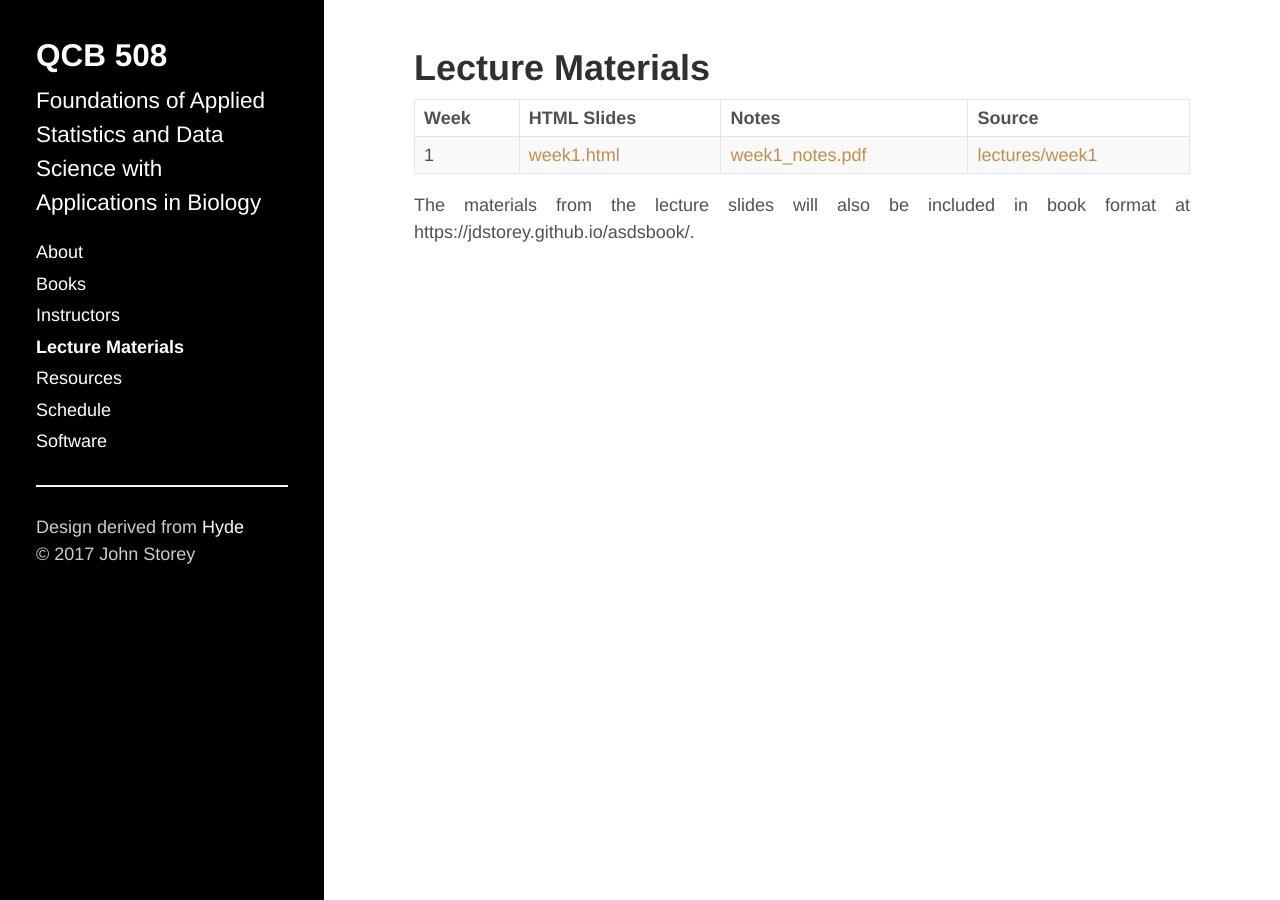
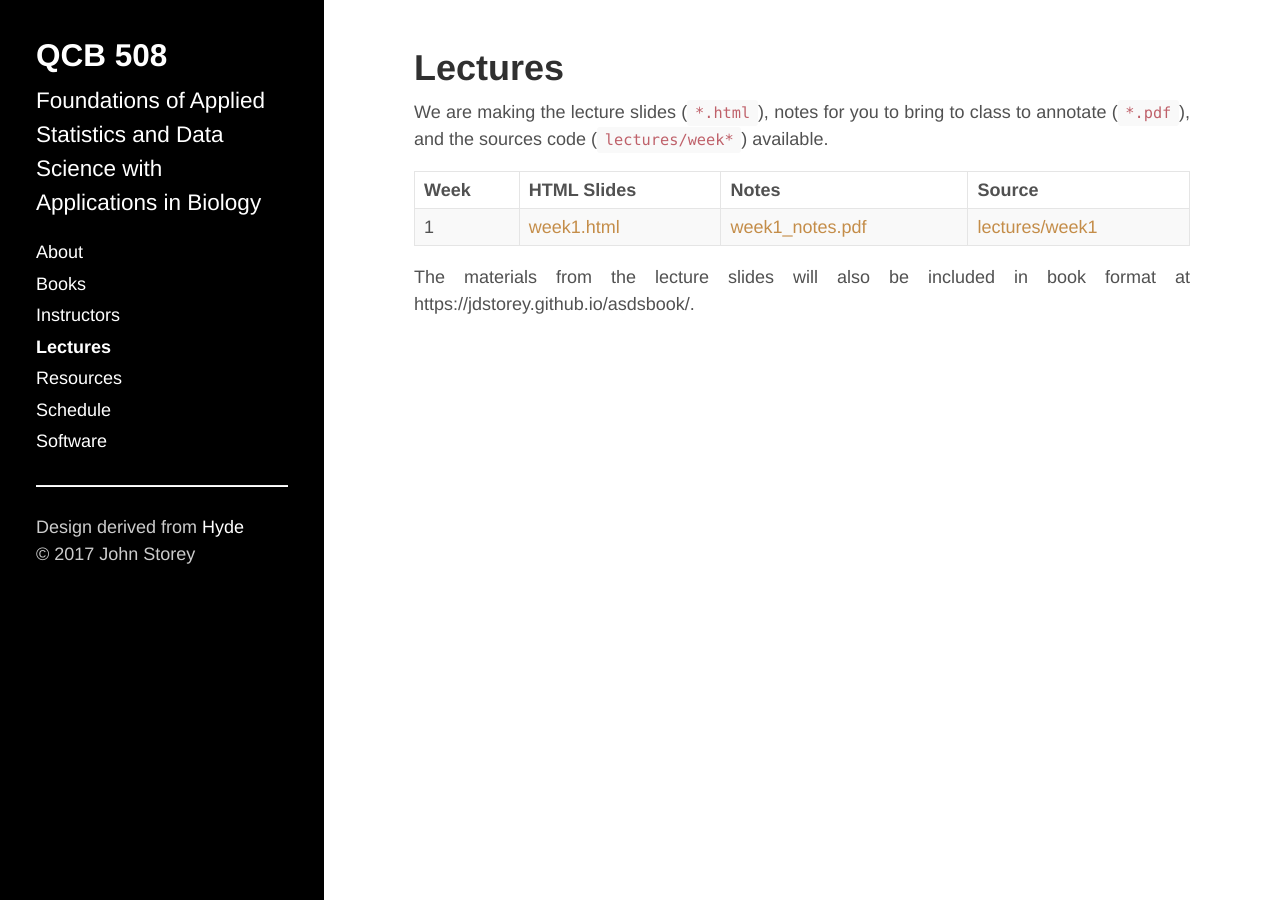
Before and after one commit to jdstorey/asdscourse2019, a Jekyll site: the page built from docs/lectures.md, in a window 1280 px wide. Built offline with Jekyll 4.4.1, drawn with Linux system fonts in a browser that asks for light colours.

Commit message:
Edited lectures.md.

```diff
--- a/docs/lectures.md
+++ b/docs/lectures.md
@@ -1,7 +1,9 @@
 ---
 layout: page
-title: Lecture Materials
+title: Lectures
 ---
+
+We are making the lecture slides (`*.html`), notes for you to bring to class to annotate (`*.pdf`), and the sources code (`lectures/week*`) available.
 
 Week | HTML Slides | Notes | Source
 -----|-------------| ----- | ----------
```
